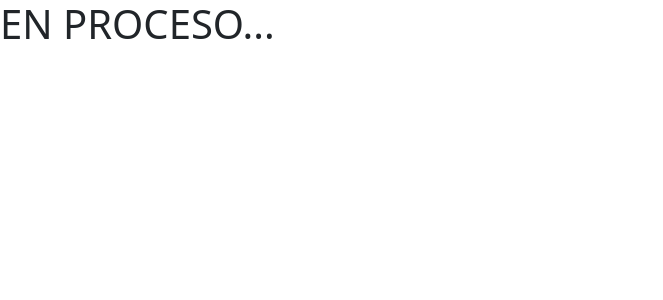
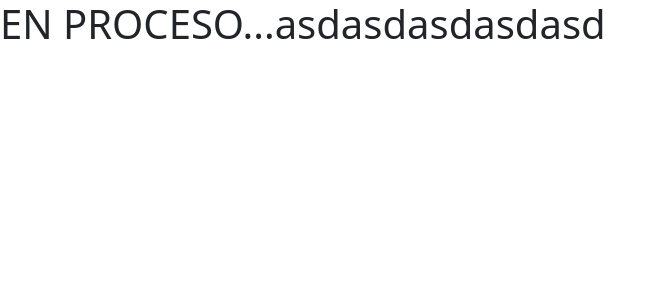
Before and after one commit to mchavez2019249/TournamentSports-FRONTEND, an Angular app: page / in a window 1280 px wide. Shown: the top 300 px of the page, without its empty margins (0-663 px from the left). Built offline with nearby package versions, Linux system fonts and the light colour scheme.

Commit message:
ng serve

```diff
--- a/src/app/app.component.html
+++ b/src/app/app.component.html
@@ -1,3 +1,3 @@
-<h1>EN PROCESO...</h1>
+<h1>EN PROCESO...asdasdasdasdasd</h1>
 
 <router-outlet></router-outlet>
```
